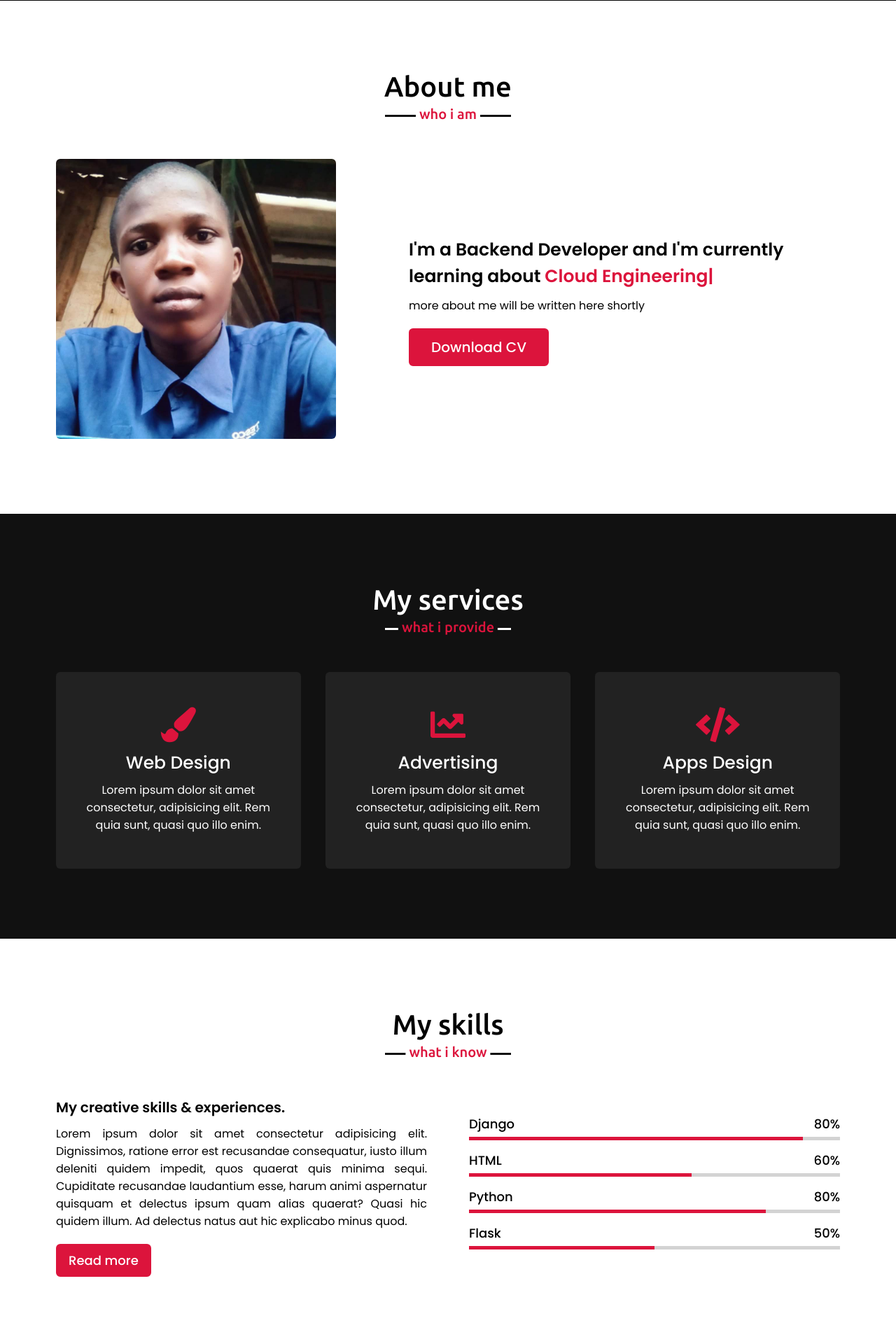
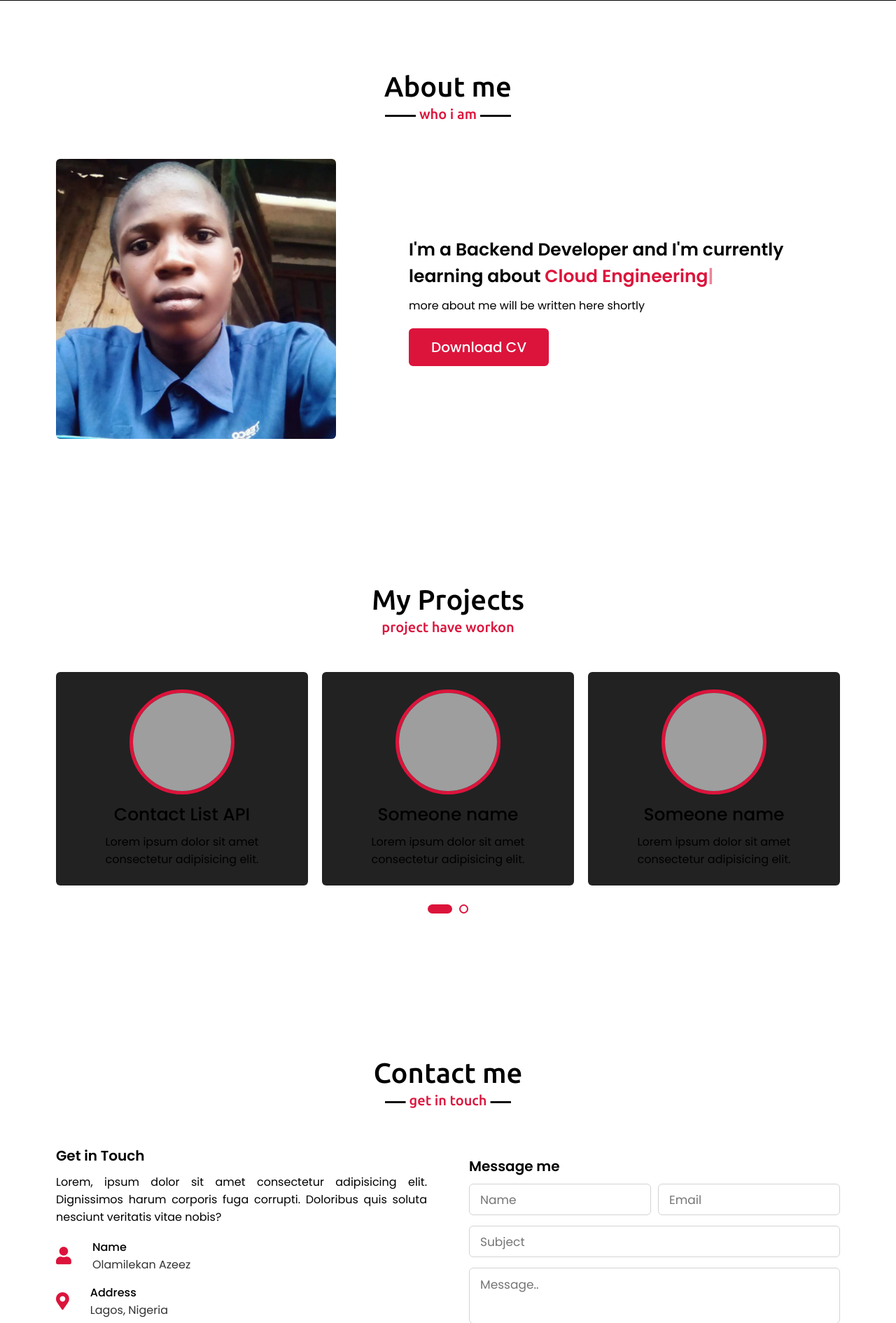
Before and after one commit to addexdi/portfolio, a Django app: template portfolioapp/templates/portfolioapp/index.html in a window 1280 px wide. Shown: the part 799-2689 px from the top of the page at 70% size. Run offline with Django 3.2, Linux system fonts and the light colour scheme; the template is opened without the code that fills it, so the values that code supplies are empty; grey boxes are pictures that could not be loaded.

Commit message:
modified the html content

```diff
--- a/portfolio/settings.py
+++ b/portfolio/settings.py
@@ -11,6 +11,7 @@
 """
 
 from pathlib import Path
+import os
 
 # Build paths inside the project like this: BASE_DIR / 'subdir'.
 BASE_DIR = Path(__file__).resolve().parent.parent
@@ -37,6 +38,7 @@
     'django.contrib.sessions',
     'django.contrib.messages',
     'django.contrib.staticfiles',
+    'portfolioapp',
 ]
 
 MIDDLEWARE = [
@@ -118,6 +120,7 @@
 # https://docs.djangoproject.com/en/3.2/howto/static-files/
 
 STATIC_URL = '/static/'
+STATIC_ROOT = os.path.join(BASE_DIR, "staticfiles")
 
 # Default primary key field type
 # https://docs.djangoproject.com/en/3.2/ref/settings/#default-auto-field
--- a/portfolio/urls.py
+++ b/portfolio/urls.py
@@ -14,8 +14,9 @@
     2. Add a URL to urlpatterns:  path('blog/', include('blog.urls'))
 """
 from django.contrib import admin
-from django.urls import path
+from django.urls import path, include
 
 urlpatterns = [
     path('admin/', admin.site.urls),
+    path('', include('portfolioapp.urls')),
 ]
--- a/portfolioapp/static/portfolioapp/style.css
+++ b/portfolioapp/static/portfolioapp/style.css
@@ -259,128 +259,6 @@
 .about .about-content .right a:hover {
   color: crimson;
   background: none;
-}
-
-/* services section styling */
-.services,
-.teams {
-  color: #fff;
-  background: #111;
-}
-.services .title::before,
-.teams .title::before {
-  background: #fff;
-}
-.services .title::after,
-.teams .title::after {
-  background: #111;
-  content: 'what i provide';
-}
-.services .serv-content .card {
-  width: calc(33% - 20px);
-  background: #222;
-  text-align: center;
-  border-radius: 6px;
-  padding: 50px 25px;
-  cursor: pointer;
-  transition: all 0.3s ease;
-}
-.services .serv-content .card:hover {
-  background: crimson;
-}
-.services .serv-content .card .box {
-  transition: all 0.3s ease;
-}
-.services .serv-content .card:hover .box {
-  transform: scale(1.05);
-}
-.services .serv-content .card i {
-  font-size: 50px;
-  color: crimson;
-  transition: color 0.3s ease;
-}
-.services .serv-content .card:hover i {
-  color: #fff;
-}
-.services .serv-content .card .text {
-  font-size: 25px;
-  font-weight: 500;
-  margin: 10px 0 7px 0;
-}
-
-/* skills section styling */
-
-.skills .title::after {
-  content: 'what i know';
-}
-.skills .skills-content .column {
-  width: calc(50% - 30px);
-}
-.skills .skills-content .left .text {
-  font-size: 20px;
-  font-weight: 600;
-  margin-bottom: 10px;
-}
-.skills .skills-content .left p {
-  text-align: justify;
-}
-.skills .skills-content .left a {
-  display: inline-block;
-  background: crimson;
-  color: #fff;
-  font-size: 18px;
-  font-weight: 500;
-  padding: 8px 16px;
-  margin-top: 20px;
-  border-radius: 6px;
-  border: 2px solid crimson;
-  transition: all 0.3s ease;
-}
-.skills .skills-content .left a:hover {
-  color: crimson;
-  background: none;
-}
-.skills .skills-content .right .bars {
-  margin-bottom: 15px;
-}
-.skills .skills-content .right .info {
-  display: flex;
-  margin-bottom: 5px;
-  align-items: center;
-  justify-content: space-between;
-}
-.skills .skills-content .right span {
-  font-weight: 500;
-  font-size: 18px;
-}
-.skills .skills-content .right .line {
-  height: 5px;
-  width: 100%;
-  background: lightgrey;
-  position: relative;
-}
-.skills .skills-content .right .line::before {
-  content: '';
-  position: absolute;
-  height: 100%;
-  left: 0;
-  top: 0;
-  background: crimson;
-}
-.skills-content .right .html::before {
-  width: 90%;
-}
-.skills-content .right .css::before {
-  width: 60%;
-}
-.skills-content .right .js::before {
-  width: 80%;
-}
-.skills-content .right .php::before {
-  width: 50%;
-}
-.skills-content .right .mysql::before {
-  width: 70%;
 }
 
 /* teams section styling */
--- a/portfolioapp/templates/portfolioapp/index.html
+++ b/portfolioapp/templates/portfolioapp/index.html
@@ -1,10 +1,11 @@
 <!DOCTYPE html>
+{% load static %}
 <html lang="en">
 <head>
     <meta charset="UTF-8">
     <meta name="viewport" content="width=device-width, initial-scale=1.0">
     <title>Olamilekan Portfolio Website</title>
-    <link rel="stylesheet" href="style.css">
+    <link rel="stylesheet" href="{% static 'portfolioapp/style.css' %}">
     <link rel="stylesheet" href="https://cdnjs.cloudflare.com/ajax/libs/font-awesome/5.15.3/css/all.min.css"/>
     <script src="https://code.jquery.com/jquery-3.5.1.min.js"></script>
     <script src="https://cdnjs.cloudflare.com/ajax/libs/typed.js/2.0.11/typed.min.js"></script>
@@ -23,8 +24,6 @@
             <ul class="menu">
                 <li><a href="#home" class="menu-btn">Home</a></li>
                 <li><a href="#about" class="menu-btn">About</a></li>
-                <li><a href="#services" class="menu-btn">Services</a></li>
-                <li><a href="#skills" class="menu-btn">Skills</a></li>
                 <li><a href="#teams" class="menu-btn">Projects</a></li>
                 <li><a href="#contact" class="menu-btn">Contact</a></li>
             </ul>
@@ -58,81 +57,6 @@
                     <div class="text">I'm a Backend Developer and I'm currently learning about  <span class="typing-2"></span></div>
                     <p>more about me will be written here shortly</p>
                     <a href="#">Download CV</a>
-                </div>
-            </div>
-        </div>
-    </section>
-
-    <!-- services section start -->
-    <section class="services" id="services">
-        <div class="max-width">
-            <h2 class="title">My services</h2>
-            <div class="serv-content">
-                <div class="card">
-                    <div class="box">
-                        <i class="fas fa-paint-brush"></i>
-                        <div class="text">Web Design</div>
-                        <p>Lorem ipsum dolor sit amet consectetur, adipisicing elit. Rem quia sunt, quasi quo illo enim.</p>
-                    </div>
-                </div>
-                <div class="card">
-                    <div class="box">
-                        <i class="fas fa-chart-line"></i>
-                        <div class="text">Advertising</div>
-                        <p>Lorem ipsum dolor sit amet consectetur, adipisicing elit. Rem quia sunt, quasi quo illo enim.</p>
-                    </div>
-                </div>
-                <div class="card">
-                    <div class="box">
-                        <i class="fas fa-code"></i>
-                        <div class="text">Apps Design</div>
-                        <p>Lorem ipsum dolor sit amet consectetur, adipisicing elit. Rem quia sunt, quasi quo illo enim.</p>
-                    </div>
-                </div>
-               </div>
-            </div>
-        </div>
-    </section>
-
-    <!-- skills section start -->
-    <section class="skills" id="skills">
-        <div class="max-width">
-            <h2 class="title">My skills</h2>
-            <div class="skills-content">
-                <div class="column left">
-                    <div class="text">My creative skills & experiences.</div>
-                    <p>Lorem ipsum dolor sit amet consectetur adipisicing elit. Dignissimos, ratione error est recusandae consequatur, iusto illum deleniti quidem impedit, quos quaerat quis minima sequi. Cupiditate recusandae laudantium esse, harum animi aspernatur quisquam et delectus ipsum quam alias quaerat? Quasi hic quidem illum. Ad delectus natus aut hic explicabo minus quod.</p>
-                    <a href="#">Read more</a>
-                </div>
-                <div class="column right">
-                    <div class="bars">
-                        <div class="info">
-                            <span>Django</span>
-                            <span>80%</span>
-                        </div>
-                        <div class="line html"></div>
-                    </div>
-                    <div class="bars">
-                        <div class="info">
-                            <span>HTML</span>
-                            <span>60%</span>
-                        </div>
-                        <div class="line css"></div>
-                    </div>
-                    <div class="bars">
-                        <div class="info">
-                            <span>Python</span>
-                            <span>80%</span>
-                        </div>
-                        <div class="line js"></div>
-                    </div>
-                    <div class="bars">
-                        <div class="info">
-                            <span>Flask</span>
-                            <span>50%</span>
-                        </div>
-                        <div class="line php"></div>
-                    </div>
                 </div>
             </div>
         </div>
@@ -242,9 +166,9 @@
 
     <!-- footer section start -->
     <footer>
-        <span>Created By <a href="https://www.codingnepalweb.com">CodingNepal</a> | <span class="far fa-copyright"></span> 2020 All rights reserved.</span>
+        <span>Created By <a href="https://www.codingnepalweb.com">Olamilakun</a> | <span class="far fa-copyright"></span> 2020 All rights reserved.</span>
     </footer>
 
-    <script src="script.js"></script>
+    <script src="{% static 'portfolioapp/script.js' %}"></script>
 </body>
 </html>
--- /dev/null
+++ b/portfolioapp/urls.py
@@ -0,0 +1,6 @@
+from django.urls import path
+from portfolioapp import views
+
+urlpatterns = [
+    path('', views.index, name='index'),
+]
```
Also changed, not shown: portfolioapp/views.py (+41 -0 lines), db.sqlite3 (added).
